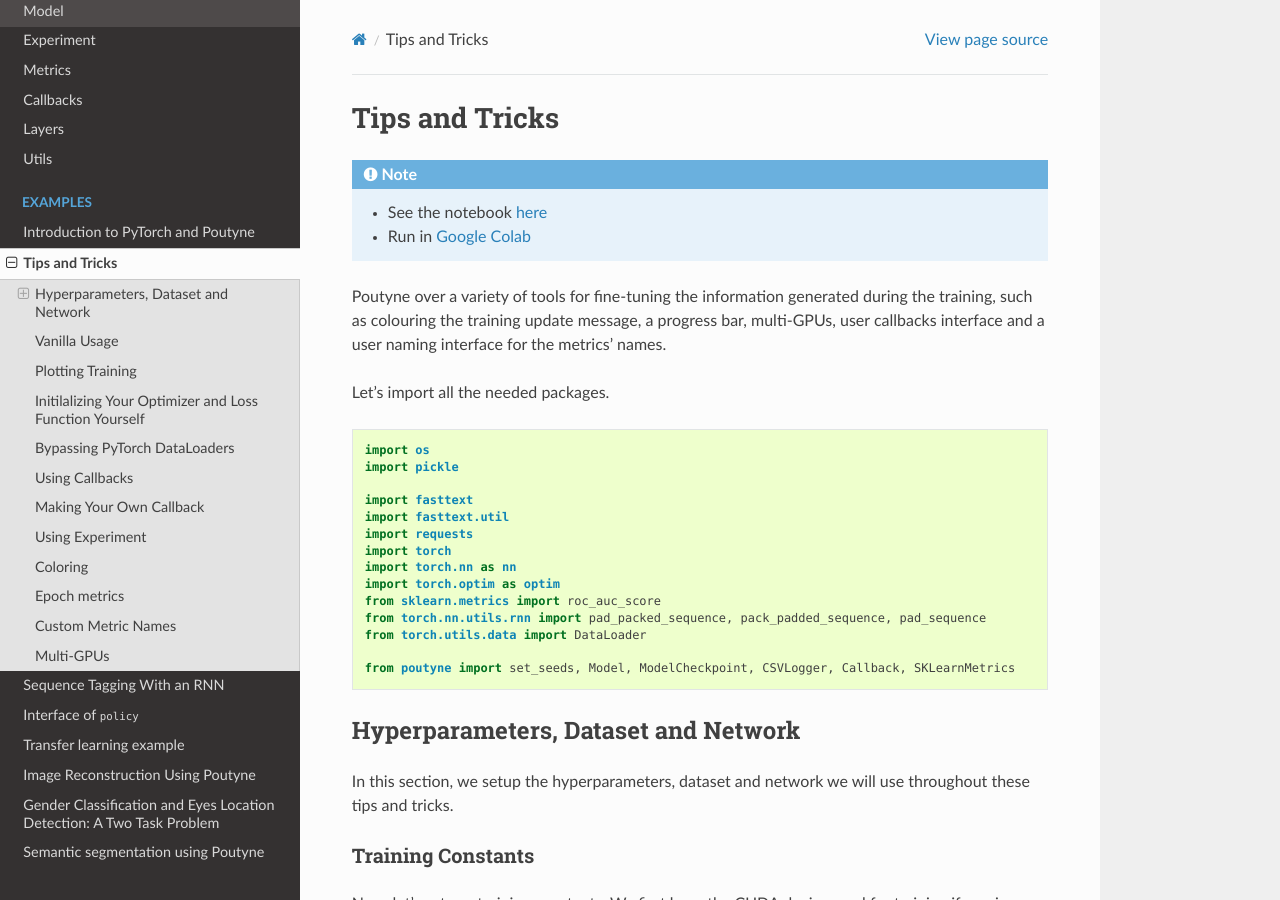
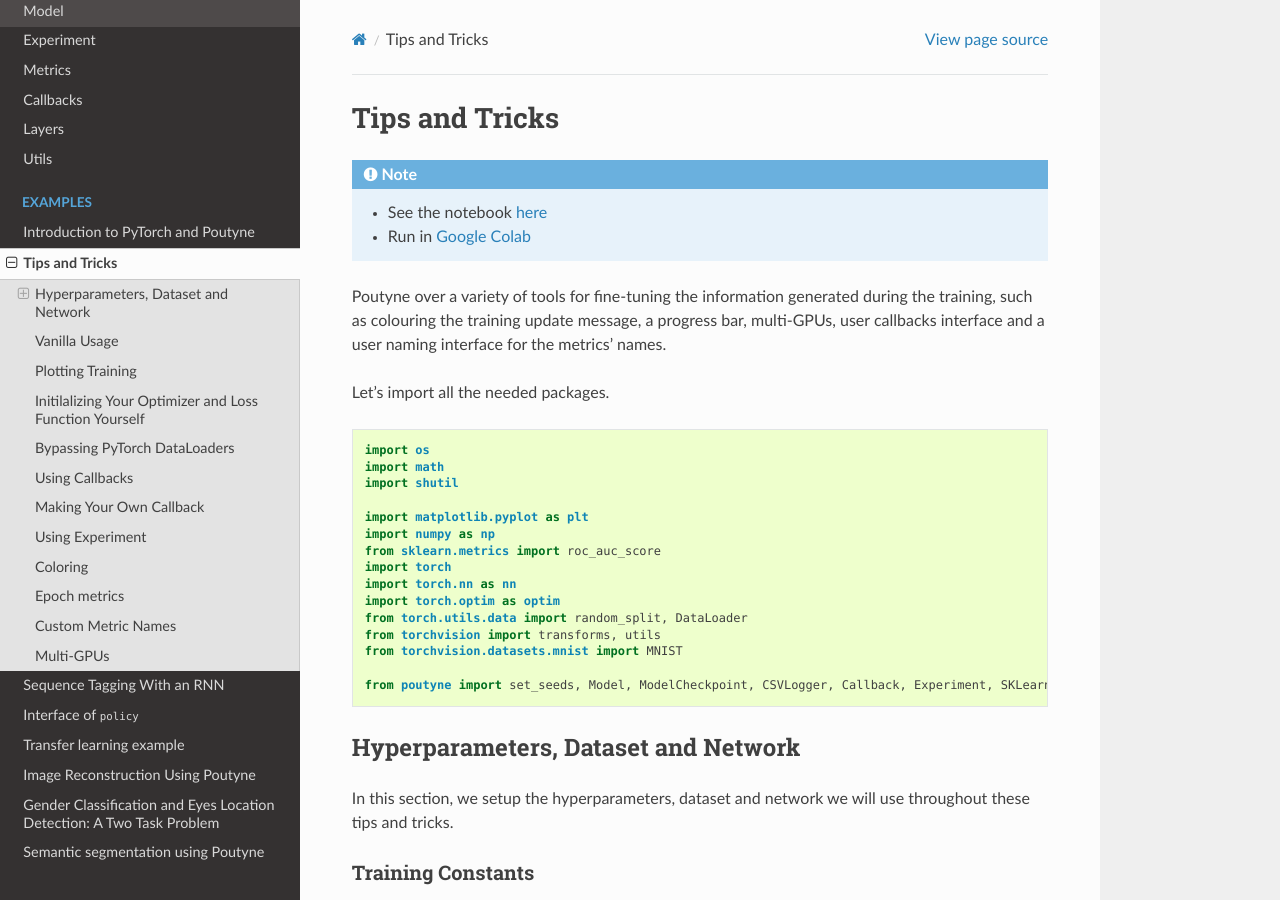
Before and after one commit to GRAAL-Research/poutyne, a Sphinx documentation site: the page built from docs/source/examples/tips_and_tricks.rst, in a window 1280 px wide and 900 px high. Built offline with Sphinx 7.4.7 and the Read the Docs theme 2.0.0, drawn with Linux system fonts in a browser that asks for light colours; the version number could not be read and is left out.

Commit message:
Fix imports in RST of Tips and tricks

```diff
--- a/docs/source/examples/tips_and_tricks.rst
+++ b/docs/source/examples/tips_and_tricks.rst
@@ -17,19 +17,20 @@
 .. code-block:: python
 
     import os
-    import pickle
+    import math
+    import shutil
 
-    import fasttext
-    import fasttext.util
-    import requests
+    import matplotlib.pyplot as plt
+    import numpy as np
+    from sklearn.metrics import roc_auc_score
     import torch
     import torch.nn as nn
     import torch.optim as optim
-    from sklearn.metrics import roc_auc_score
-    from torch.nn.utils.rnn import pad_packed_sequence, pack_padded_sequence, pad_sequence
-    from torch.utils.data import DataLoader
+    from torch.utils.data import random_split, DataLoader
+    from torchvision import transforms, utils
+    from torchvision.datasets.mnist import MNIST
 
-    from poutyne import set_seeds, Model, ModelCheckpoint, CSVLogger, Callback, SKLearnMetrics
+    from poutyne import set_seeds, Model, ModelCheckpoint, CSVLogger, Callback, Experiment, SKLearnMetrics, plot_history
 
 
 Hyperparameters, Dataset and Network
```
